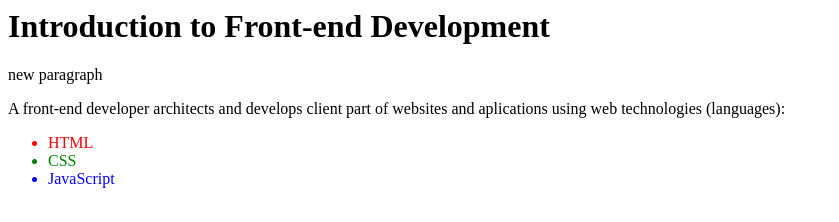
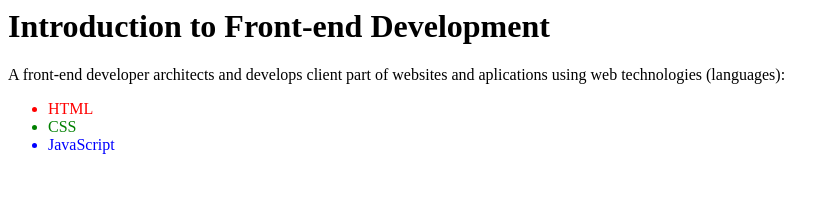
Before and after one commit to selena507/test-frontend-development, a plain HTML site: page index.html in a window 1280 px wide. Shown: the whole page, without its empty margins (0-839 px from the left). Drawn offline with Linux system fonts and the light colour scheme.

Commit message:
paragraph removed

```diff
--- a/index.html
+++ b/index.html
@@ -1,5 +1,5 @@
 <h1>Introduction to Front-end Development</h1>
-<p>new paragraph</p>
+
 <p>A front-end developer architects and develops client part of websites and aplications using web technologies (languages):</p>
 <ul>
 <li style="color:red;">HTML</li>
```
